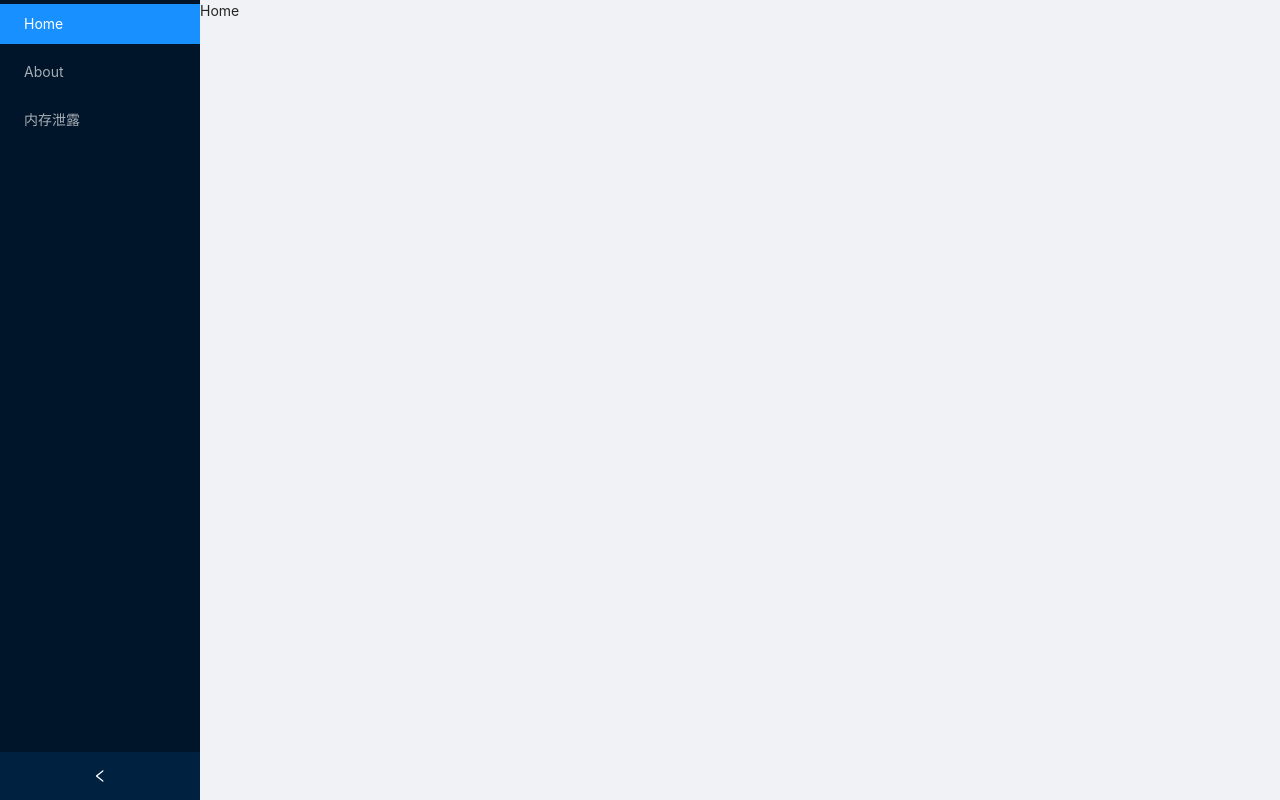
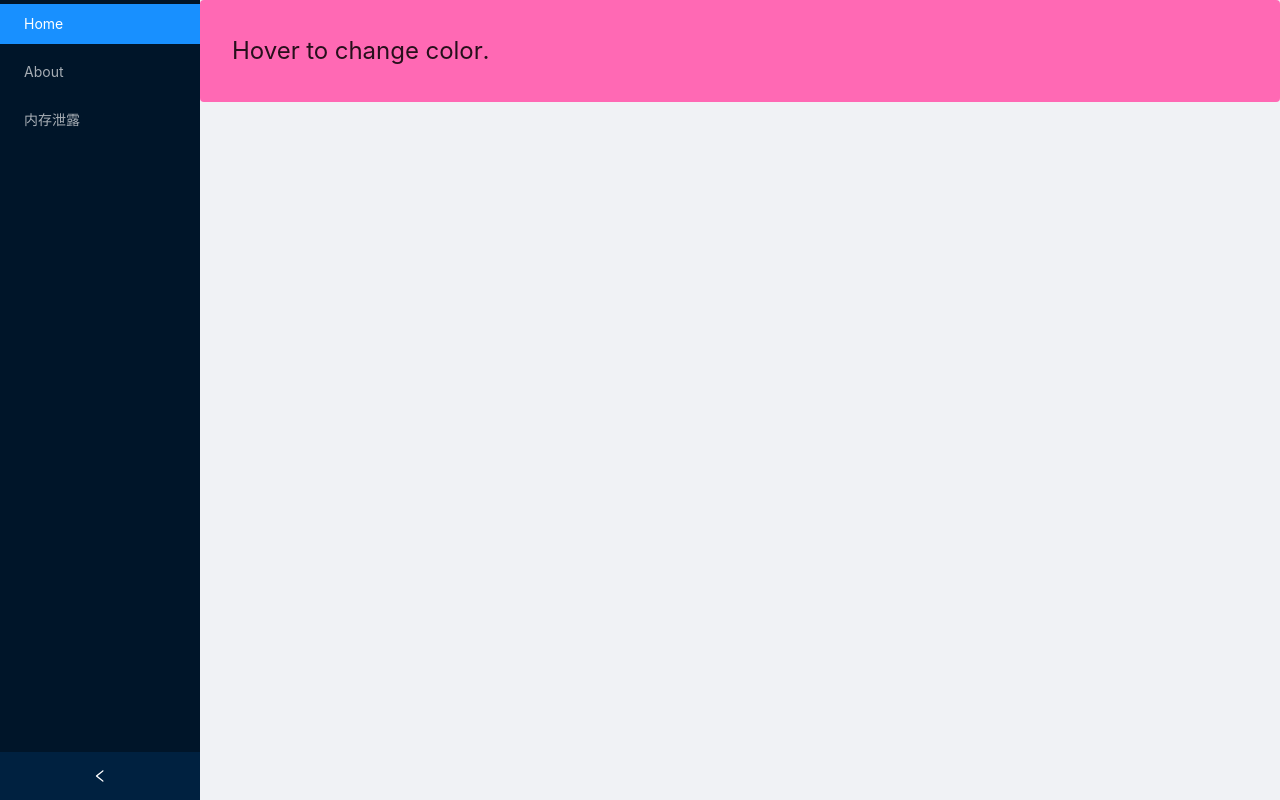
Before and after one commit to zxf4399/react-antd-admin, a React (Create React App) app: page / in a window 1280 px wide. Built offline with nearby package versions, Linux system fonts and the light colour scheme.

Commit message:
feat: add emotion

```diff
--- /dev/null
+++ b/craco.config.js
@@ -0,0 +1,11 @@
+module.exports = {
+  babel: {
+    presets: [
+      [
+        "@babel/preset-react",
+        { runtime: "automatic", importSource: "@emotion/react" },
+      ],
+    ],
+    plugins: ["@emotion"],
+  },
+};
--- a/src/views/Home.tsx
+++ b/src/views/Home.tsx
@@ -1,5 +1,23 @@
+import { css } from "@emotion/react";
+
+const color = "white";
+
 const Home = () => {
-  return <div>Home</div>;
+  return (
+    <div
+      css={css`
+        padding: 32px;
+        background-color: hotpink;
+        font-size: 24px;
+        border-radius: 4px;
+        &:hover {
+          color: ${color};
+        }
+      `}
+    >
+      Hover to change color.
+    </div>
+  );
 };
 
 export default Home;
```
Also changed, not shown: package.json (+6 -3 lines), tsconfig.json (+4 -9 lines), 2 other files (tests, documents, lock files or other folders).
